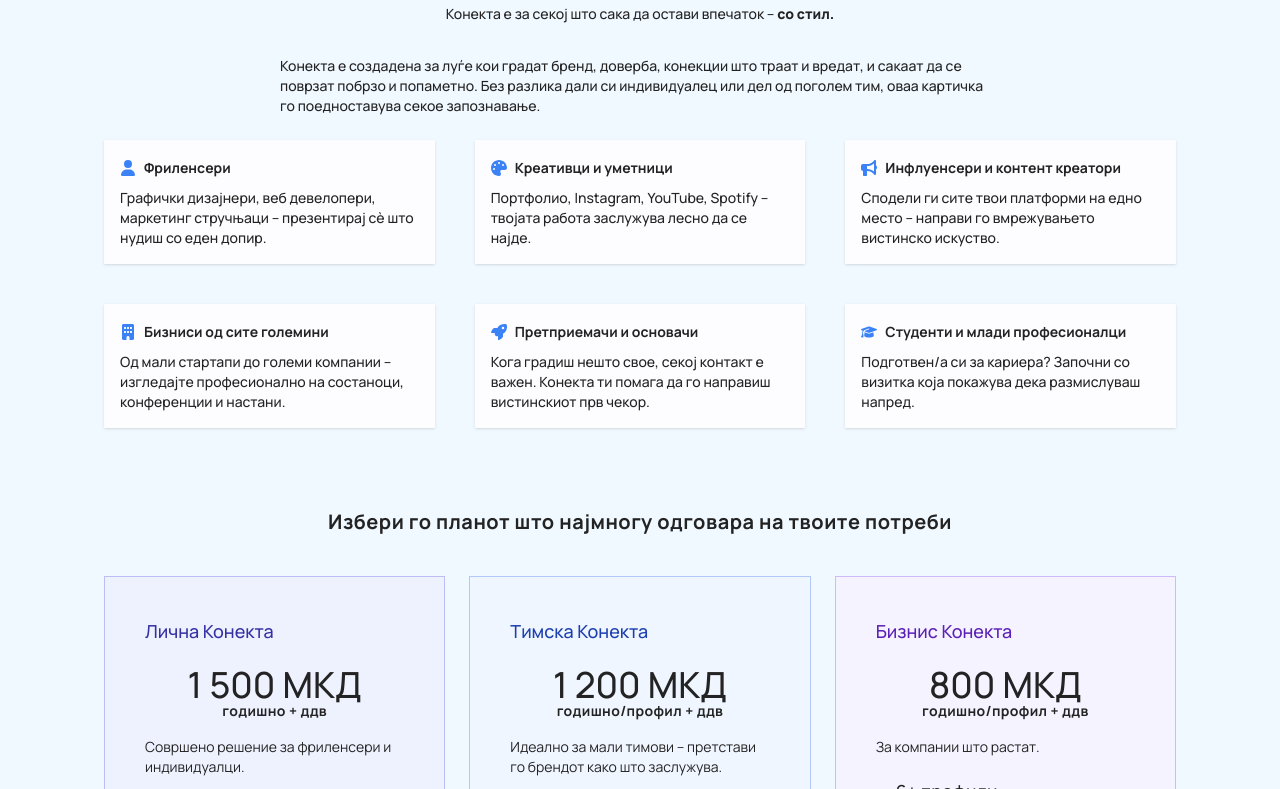
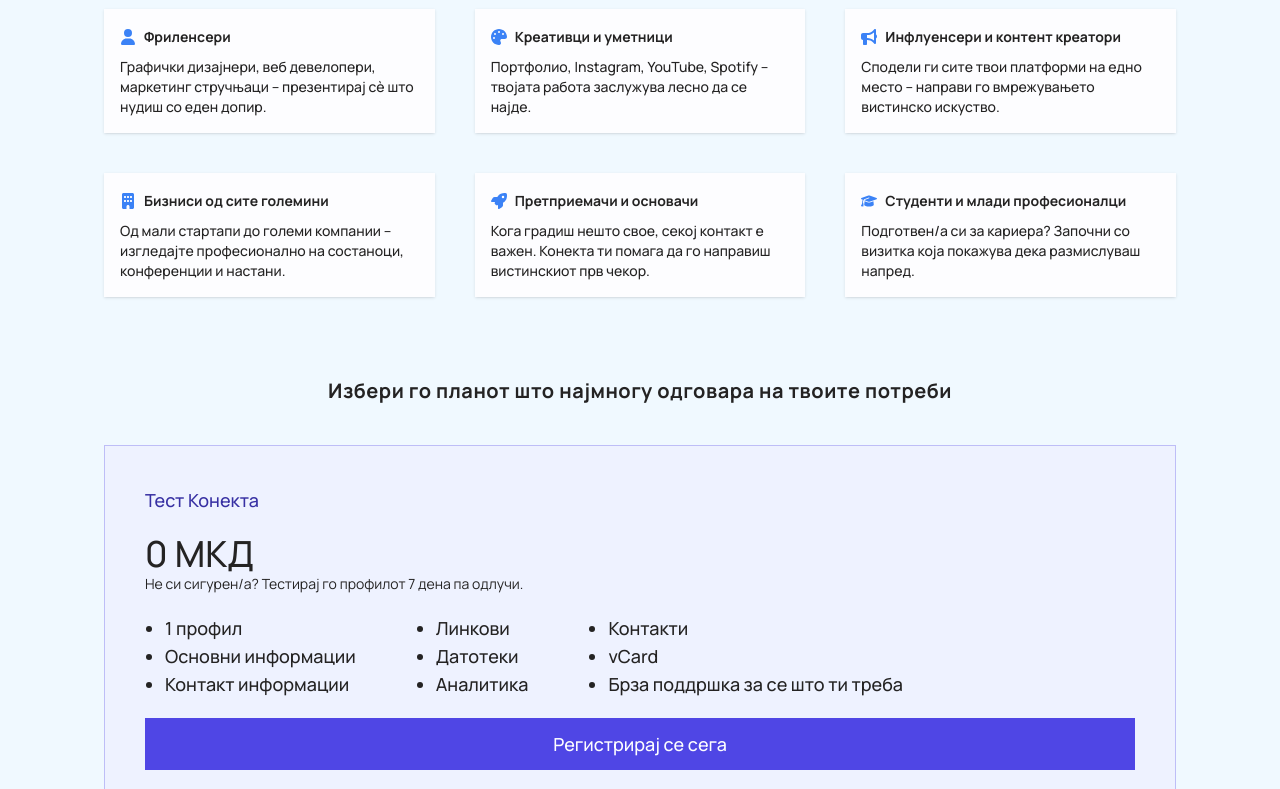
Before and after one commit to dorkyWolfie/konekta-landing, a Next.js app: page / in a window 1280 px wide. Shown: the part 2011-2800 px from the top of the page. Built offline with nearby package versions, Linux system fonts and the light colour scheme; no server answers.

Commit message:
Add free trial to pricing section

```diff
--- a/src/app/globals.css
+++ b/src/app/globals.css
@@ -98,7 +98,7 @@ h1 {
 }
 
 h2 {
-  @apply text-xl font-bold tracking-wide;
+  @apply text-xl font-bold tracking-wide text-center;
 }
 
 h4 {
@@ -229,14 +229,45 @@ textarea {
 }
 /* ---- CONTACT FORM END ---- */
 
-/* ---- WAVE BG START ---- */
-.custom-shape-divider-top {
-  @apply absolute -top-1 left-0 right-0 w-full fill-[#F0F9FF] overflow-x-hidden;
+/* ---- IMAGE ANIMATION ---- */
+@keyframes slideToLeft {
+  0%, 100% {
+    transform: translate(0, 0);
+  }
+  50% {
+    transform: translate(20px, 60px);
+  }
 }
 
-.custom-shape-divider-top svg {
-  display: block;
-  width: calc(117% + 1.3px);
-  height: 130px;
+.animate-slide {
+  animation: slideToLeft 2s ease-in-out infinite;
 }
-/* ---- WAVE BG END ---- */
+
+.animatedImage {
+  @apply -z-5 absolute -top-10 right-20;
+}
+
+@media screen and (max-width: 767px) {
+  .animatedImage {
+    @apply -top-10 left-20;
+  }
+}
+
+@media screen and (max-width: 640px) {
+  .animatedImage {
+    @apply -top-10 left-10;
+  }
+}
+
+@media screen and (max-width: 580px) {
+  .animatedImage {
+    @apply -top-10 -left-5;
+  }
+}
+
+@media screen and (max-width: 400px) {
+  .animatedImage {
+    @apply -top-10 -left-15;
+  }
+}
+/* ---- IMAGE ANIMATION END ---- */
--- a/src/components/priceSlider.js
+++ b/src/components/priceSlider.js
@@ -23,6 +23,35 @@ export default function PriceSlider() {
 
   return (
     <>
+      <div className="grid grid-cols-1 gap-6">
+        {/* ---- PAKET 0 ---- */}
+        <div className="flex flex-col justify-between my-auto text-lg border border-[#4f46e5]/30 bg-[#eef2ff] p-10 w-full h-full">
+          <div>
+            <p className="text-[#3730a3]">Тест Конекта</p>
+            <p className="text-4xl mt-5 font-[500] ">0 МКД</p>
+            <p className="text-sm font-[400]">Не си сигурен/а? Тестирај го профилот 7 дена па одлучи.</p>
+            <ul className="my-5 pl-5 list-disc flex items-top gap-20 max-md:flex-col max-md:gap-0">
+              <div>
+                <li>1 профил</li>
+                <li>Основни информации</li>
+                <li>Контакт информации</li>
+              </div>
+              <div>
+                <li>Линкови</li>
+                <li>Датотеки</li>
+                <li>Аналитика</li>
+              </div>
+              <div>
+                <li>Контакти</li>
+                <li>vCard</li>
+                <li>Брза поддршка за се што ти треба</li>
+              </div>
+            </ul>
+          </div>
+          <button className="w-full p-3 bg-[#4f46e5] hover:bg-[#3730a3] transition-all text-white cursor-pointer">
+            <a href="https://app.konekta.mk/registracija">Регистрирај се сега</a>
+          </button>
+        </div>
         <div className="grid grid-cols-3 gap-6 max-md:grid-cols-1">
           {/* ---- PAKET 1 ---- */}
           <div className="flex flex-col justify-between my-auto text-lg border border-[#4f46e5]/30 bg-[#eef2ff] p-10 w-full h-full">
@@ -37,7 +66,9 @@ export default function PriceSlider() {
                 <li>Основни информации</li>
                 <li>Контакт информации</li>
                 <li>Линкови</li>
+                <li>Датотеки</li>
                 <li>Аналитика</li>
+                <li>Контакти</li>
                 <li>vCard</li>
                 <li>Вклучен дизајн по нарачка</li>
                 <li>Вклучено неограничено програмирање на NFC токен</li>
@@ -61,7 +92,9 @@ export default function PriceSlider() {
                 <li>Основни информации</li>
                 <li>Контакт информации</li>
                 <li>Линкови</li>
+                <li>Датотеки</li>
                 <li>Аналитика</li>
+                <li>Контакти</li>
                 <li>vCard</li>
                 <li>Вклучен дизајн по нарачка</li>
                 <li>Вклучено неограничено програмирање на NFC токен</li>
@@ -85,7 +118,9 @@ export default function PriceSlider() {
                 <li>Основни информации</li>
                 <li>Контакт информации</li>
                 <li>Линкови</li>
+                <li>Датотеки</li>
                 <li>Аналитика</li>
+                <li>Контакти</li>
                 <li>vCard</li>
                 <li>Вклучен дизајн по нарачка</li>
                 <li>Вклучено неограничено програмирање на NFC токен</li>
@@ -95,6 +130,7 @@ export default function PriceSlider() {
             <button onClick={() => handleOpenForm('Бизнис Конекта')} className="w-full p-3 bg-[#7c3aed] hover:bg-[#5b21b6] transition-all text-white cursor-pointer">
               Претплати се сега
             </button>
+          </div>
         </div>
       </div>
       {showContactForm && (
```
Lines whose indentation alone changed are shown as unchanged.
